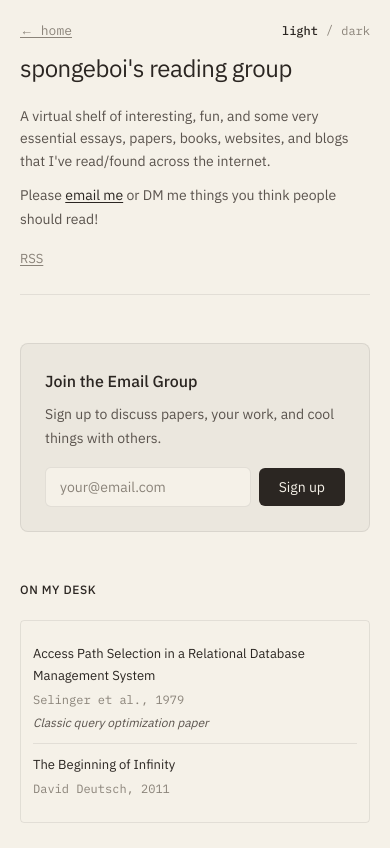
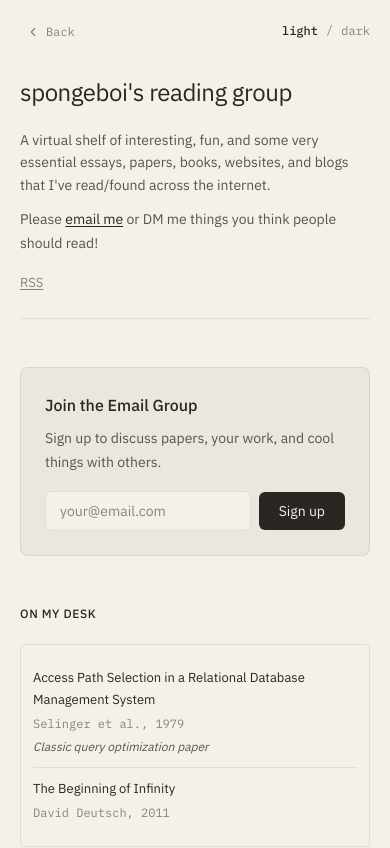
Before and after one commit to Shubhaankar-Sharma/portfolio, a Next.js app: page /reading in a window 390 px wide. Shown: the top 848 px of the page. Built offline with nearby package versions, Linux system fonts and the light colour scheme.

Commit message:
more edits

```diff
--- a/app/reading/WritingClient.tsx
+++ b/app/reading/WritingClient.tsx
@@ -77,7 +77,12 @@ export default function WritingClient({ items, linksData }: WritingClientProps)
 
   return (
     <div className={styles.container}>
-      <Link href="/" className={styles.homeLink}>← home</Link>
+      <Link href="/" className={styles.homeLink}>
+        <svg width="16" height="16" viewBox="0 0 16 16" fill="none" xmlns="http://www.w3.org/2000/svg">
+          <path d="M10 12L6 8L10 4" stroke="currentColor" strokeWidth="1.5" strokeLinecap="round" strokeLinejoin="round"/>
+        </svg>
+        Back
+      </Link>
       <div className={styles.header}>
         <h1>spongeboi's reading group</h1>
         <p className={styles.subtitle}>
--- a/app/reading/reading.module.css
+++ b/app/reading/reading.module.css
@@ -3,24 +3,34 @@
   width: 100%;
   max-width: 720px;
   margin: 0 auto;
-  padding: clamp(48px, 8vw, 80px) 24px;
+  padding: clamp(80px, 12vw, 120px) 24px clamp(48px, 8vw, 80px);
 }
 
 .homeLink {
   position: fixed;
   left: 32px;
   top: 32px;
+  display: inline-flex;
+  align-items: center;
+  gap: 6px;
+  color: var(--grey3);
   font-size: 13px;
-  color: var(--grey3);
-  text-decoration: underline;
-  text-underline-offset: 2px;
   font-family: var(--font-ibm-plex-mono), monospace;
-  transition: color 0.15s ease;
+  padding: 8px 12px;
+  border-radius: 6px;
+  background-color: transparent;
+  transition: all 0.2s ease;
   z-index: 10;
+  text-decoration: none;
 }
 
 .homeLink:hover {
   color: var(--grey1);
+  background-color: var(--wash2);
+}
+
+.homeLink svg {
+  flex-shrink: 0;
 }
 
 .header {
@@ -263,12 +273,19 @@
 
 @media (max-width: 768px) {
   .homeLink {
-    left: 20px;
-    top: 20px;
+    left: 16px;
+    top: 16px;
+    padding: 6px 10px;
+    font-size: 12px;
+  }
+
+  .homeLink svg {
+    width: 14px;
+    height: 14px;
   }
 
   .container {
-    padding: clamp(48px, 8vw, 96px) 20px;
+    padding: clamp(72px, 10vw, 96px) 20px clamp(48px, 8vw, 80px);
   }
 
   .header {
```
Also changed, not shown: app/Navigation.module.css (+1 -17 lines), app/Profile.module.css (+24 -15 lines), app/Profile.tsx (+6 -3 lines).
